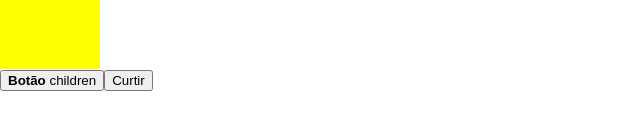
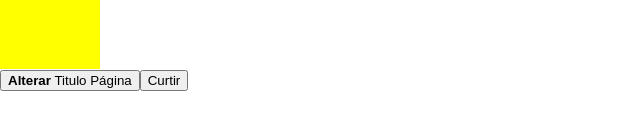
Before and after one commit to ShadowDeveloper/curso-react, a React (Create React App) app in the folder modulo-01/: page / in a window 1280 px wide. Shown: the part 458-588 px from the top of the page, without its empty margins (0-640 px from the left). Built offline with nearby package versions, Linux system fonts and the light colour scheme.

Commit message:
Iniciando com State

```diff
--- a/modulo-01/src/App.js
+++ b/modulo-01/src/App.js
@@ -9,10 +9,16 @@ import LikeButton from './aulas/like-button';
 
 
 class App extends Component {
+  constructor() {
+    super()
+    this.state = {
+      text: "Renderização de todas as aulas"
+    }
+  }
   render() {
     return (
       <div className="main-container">
-        <h1>Renderização de todas as aulas</h1>
+        <h1>{this.state.text}</h1>
         <LearningProps name="Learning props - Isso é uma props" />
         <HtmlAttributes onClick={function (e) {
           console.log(e);
@@ -26,13 +32,12 @@ class App extends Component {
           // }) //Método com function normal, necessita de um return
         }
 
-        <ButtonChildren><strong>Botão</strong> children</ButtonChildren>
+        <ButtonChildren handleClick={() => this.setState({ text: "Outro Titulo da página setado" })}><strong>Alterar</strong> Titulo Página</ButtonChildren>
         <LikeButton></LikeButton>
       </div>
     )
   }
 }
-
 
 
 export default App;
```
